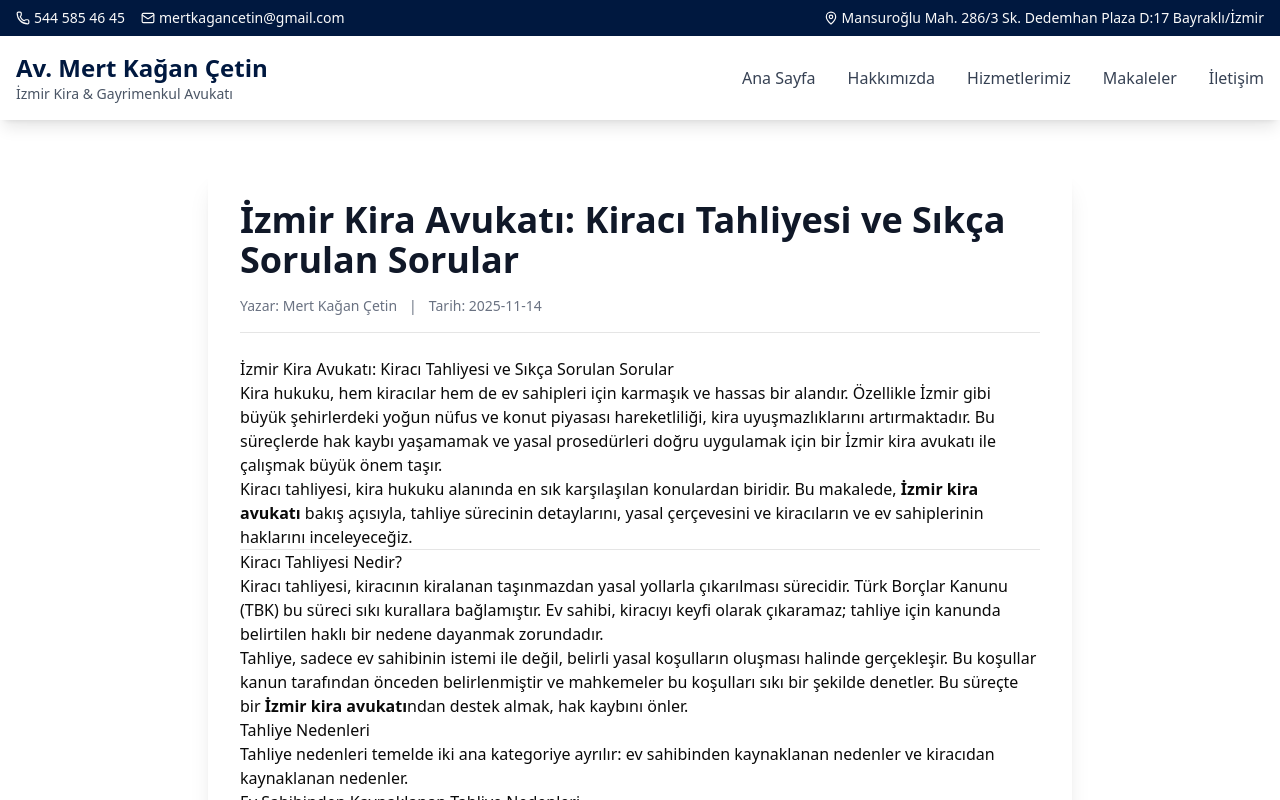
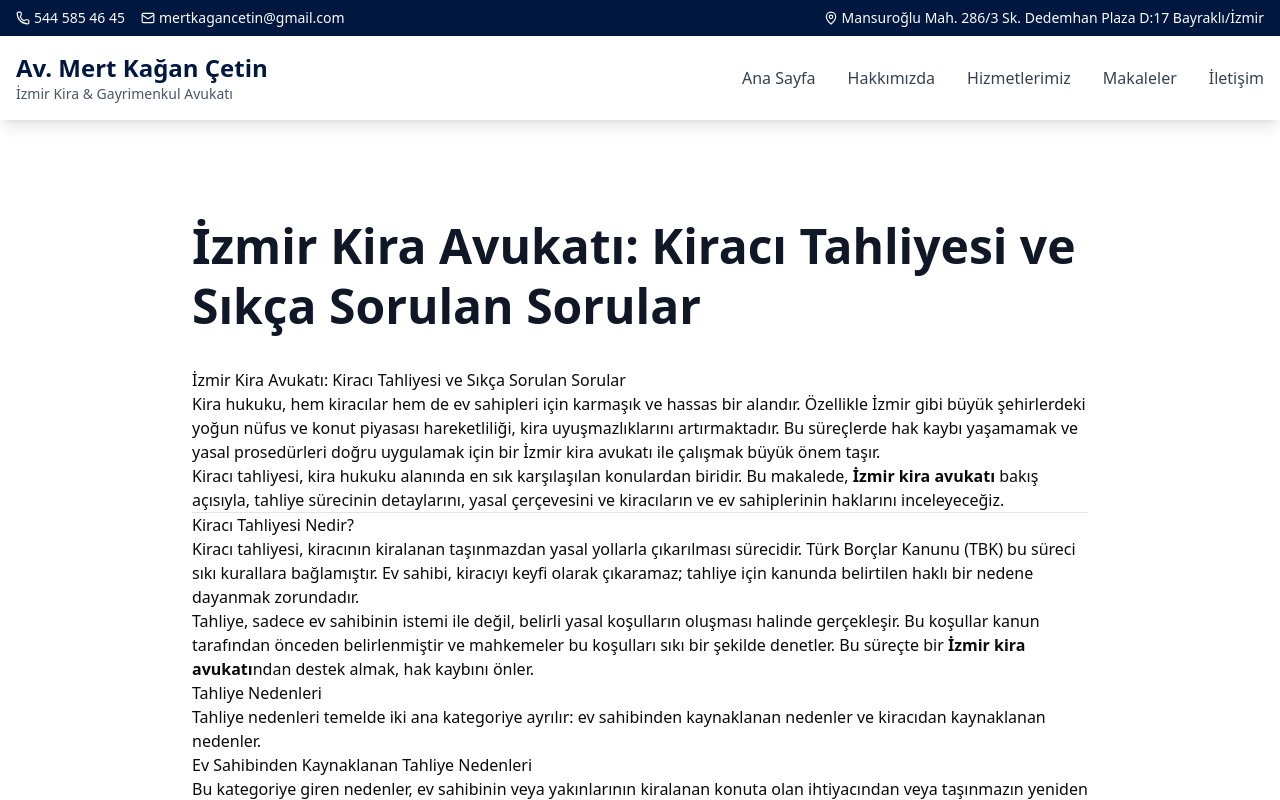
Before and after one commit to pixelmirage/site, a React (Vite) app: page /makaleler/izmir-kira-avukati-tahliye-rehberi in a window 1280 px wide. Shown: the top 800 px of the page. Built offline with nearby package versions, Linux system fonts and the light colour scheme.

Commit message:
refactor: update blog slug, meta description and improve article styling

```diff
--- a/public/makaleler/kiraci-haklari-ve-ev-sahibine-karsi-korunma.md
+++ b/public/makaleler/kiracinin-haklari-nelerdir.md
@@ -2,8 +2,8 @@
 title: Yasal Bilgiler: Kiracı Hakları Nelerdir ve Ev Sahibine Karşı Nasıl Korunulur?
 author: Av. Mert Kağan Çetin
 date: 2026-01-08
-description: Kiracı hakları, kira artış oranları, tahliye süreçleri ve depozito iadesi gibi konularda yasal haklarınızı öğrenin ve kendinizi koruyun.
-keywords: kiracı hakları, kira artışı, tahliye davası, depozito iadesi, kira hukuku, izmir kira avukatı
+description: kiracinin haklari nelerdir: kapsamlı rehber kira artışı, depozito iadesi ve tahliye süreçlerinde yasal korunma yollarını anlatır; haklarınızı hemen öğrenin.
+keywords: kiracı hakları, kira artışı, depozito iadesi, tahliye davası, kira hukuku, izmir kira avukatı
 ---
 
 # Yasal Bilgiler: kiracinin haklari nelerdir ve ev sahibine karşı nasıl korunulur
--- a/src/pages/Makaleler/MakaleDetay.jsx
+++ b/src/pages/Makaleler/MakaleDetay.jsx
@@ -82,16 +82,11 @@ const MakaleDetay = () => {
   }
 
   return (
-    <div className="container mx-auto px-4 py-12 max-w-4xl">
-      <div className="bg-white p-8 rounded-lg shadow-xl">
-        <h1 className="text-4xl font-extrabold text-gray-900 mb-4">{meta.title || 'Makale Başlığı'}</h1>
-        <div className="text-sm text-gray-500 mb-6 border-b pb-4">
-          <span>Yazar: {meta.author || 'Bilinmiyor'}</span>
-          <span className="mx-3">|</span>
-          <span>Tarih: {meta.date || 'Bilinmiyor'}</span>
-        </div>
+    <div className="container mx-auto px-4 py-12 max-w-5xl">
+      <div className="bg-white p-4 md:p-12 rounded-lg">
+        <h1 className="text-3xl md:text-5xl font-bold text-gray-900 mb-8 leading-tight">{meta.title || 'Makale Başlığı'}</h1>
 
-        <div className="prose prose-lg max-w-none prose-headings:text-gray-900 prose-p:text-gray-700 prose-a:text-blue-600 prose-strong:text-gray-900 prose-p:text-justify">
+        <div className="prose prose-xl max-w-none prose-headings:text-gray-900 prose-headings:font-bold prose-headings:mt-12 prose-headings:mb-6 prose-p:text-gray-800 prose-p:leading-relaxed prose-p:text-lg md:prose-p:text-xl prose-a:text-blue-600 prose-strong:text-gray-900 prose-img:rounded-xl prose-img:shadow-lg">
           <ReactMarkdown>{content}</ReactMarkdown>
         </div>
 
--- a/src/pages/Makaleler/Makaleler.jsx
+++ b/src/pages/Makaleler/Makaleler.jsx
@@ -17,9 +17,9 @@ const makaleListesi = [
     date: '2025-11-14',
   },
   {
-    slug: 'kiraci-haklari-ve-ev-sahibine-karsi-korunma',
+    slug: 'kiracinin-haklari-nelerdir',
     title: 'Yasal Bilgiler: Kiracı Hakları Nelerdir ve Ev Sahibine Karşı Nasıl Korunulur?',
-    summary: 'Kiracı hakları, kira artış oranları, tahliye süreçleri ve depozito iadesi gibi konularda yasal haklarınızı öğrenin ve kendinizi koruyun.',
+    summary: 'kiracinin haklari nelerdir: kapsamlı rehber kira artışı, depozito iadesi ve tahliye süreçlerinde yasal korunma yollarını anlatır; haklarınızı hemen öğrenin.',
     date: '2026-01-08',
   },
 ];
```
